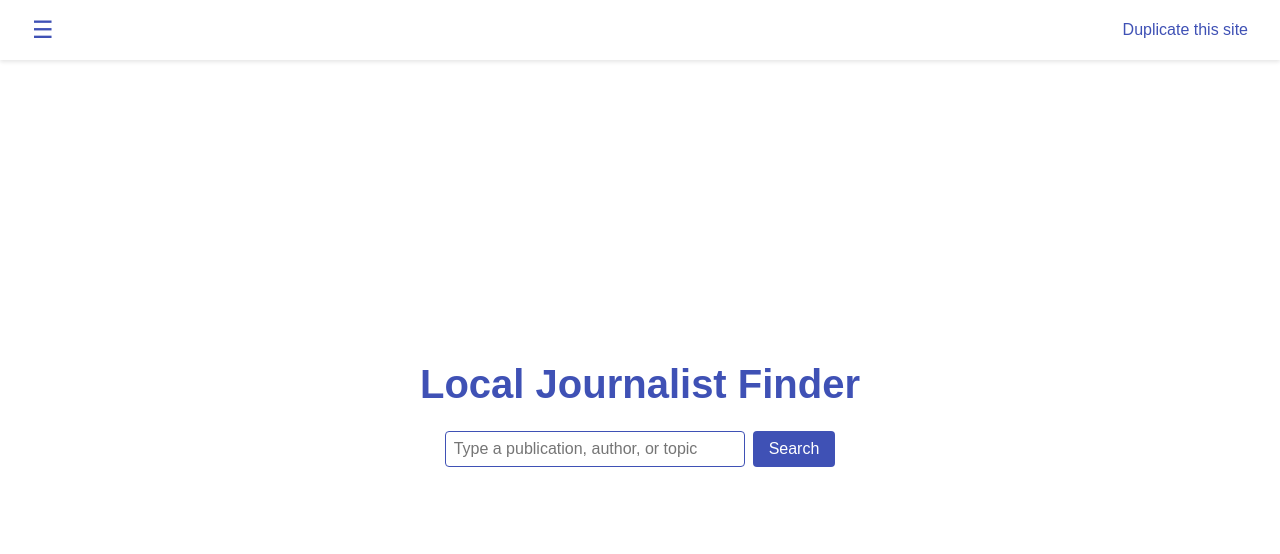
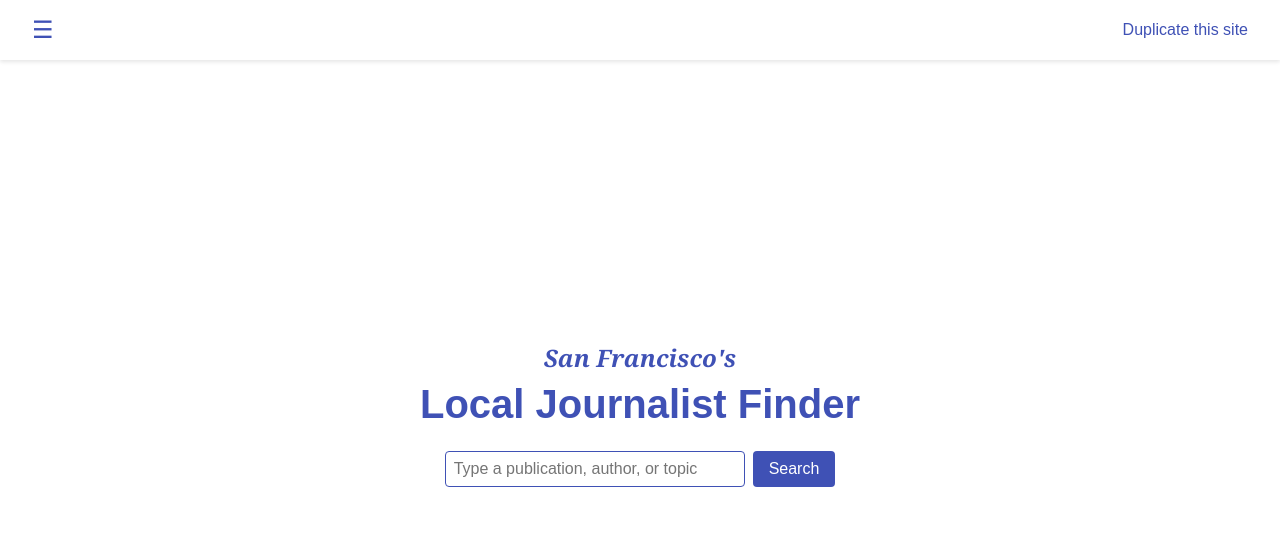
Before and after one commit to localstoryfinder/localstoryfinder.github.io, a plain HTML site: page docs/index.html in a window 1280 px wide. Drawn offline with nearby package versions, Linux system fonts and the light colour scheme.

Commit message:
added "san francisco" to the header

```diff
--- a/docs/index.html
+++ b/docs/index.html
@@ -3,7 +3,7 @@
 <head>
     <meta charset="UTF-8">
     <meta name="viewport" content="width=device-width, initial-scale=1.0">
-    <title>Local Journalist Finder</title>
+    <title>SF Local Journalist Finder</title>
     <link rel="stylesheet" href="styles.css">
 </head>
 <body>
@@ -14,6 +14,7 @@
 
     <main>
         <div class="search-container">
+            <h2> San Francisco's</h2>
             <h1>Local Journalist Finder</h1>
             <form class="search-box">
                 <input type="text" class="search-input" placeholder="Type a publication, author, or topic">
--- a/docs/script.js
+++ b/docs/script.js
@@ -15,7 +15,7 @@ document.addEventListener("DOMContentLoaded", async () => {
     // Initialize Fuse.js
     const articles = data['articles'];
     const fuse = new Fuse(articles, {
-        keys: ["author", "source", "title", "content"],
+        keys: ["author", "source", "title"],
         threshold: 0.3
     });
 
@@ -34,7 +34,6 @@ document.addEventListener("DOMContentLoaded", async () => {
                 <h3 class="author-name">${item.author}</h3>
                 <p>${item.source.name}</p>
                 <p><a href="${item.url}">${item.title}</a></p>
-                <p>${item.content}</p>
             `;
             resultsContainer.appendChild(resultItem);
         });
--- a/docs/styles.css
+++ b/docs/styles.css
@@ -64,6 +64,14 @@ main {
     font-size: 2.5rem;
     margin-bottom: 1.5rem;
     color: var(--indigo);
+}
+
+.search-container h2 {
+    font-size: 1.5rem; /* Slightly smaller than h1 */
+    margin-bottom: 0.5rem;
+    color: var(--complementary-color); /* Complementary color */
+    font-family: 'Georgia', serif; /* Chic yet professional font */
+    font-style: italic; /* Adding a bit of style */
 }
 
 .search-box {
```
